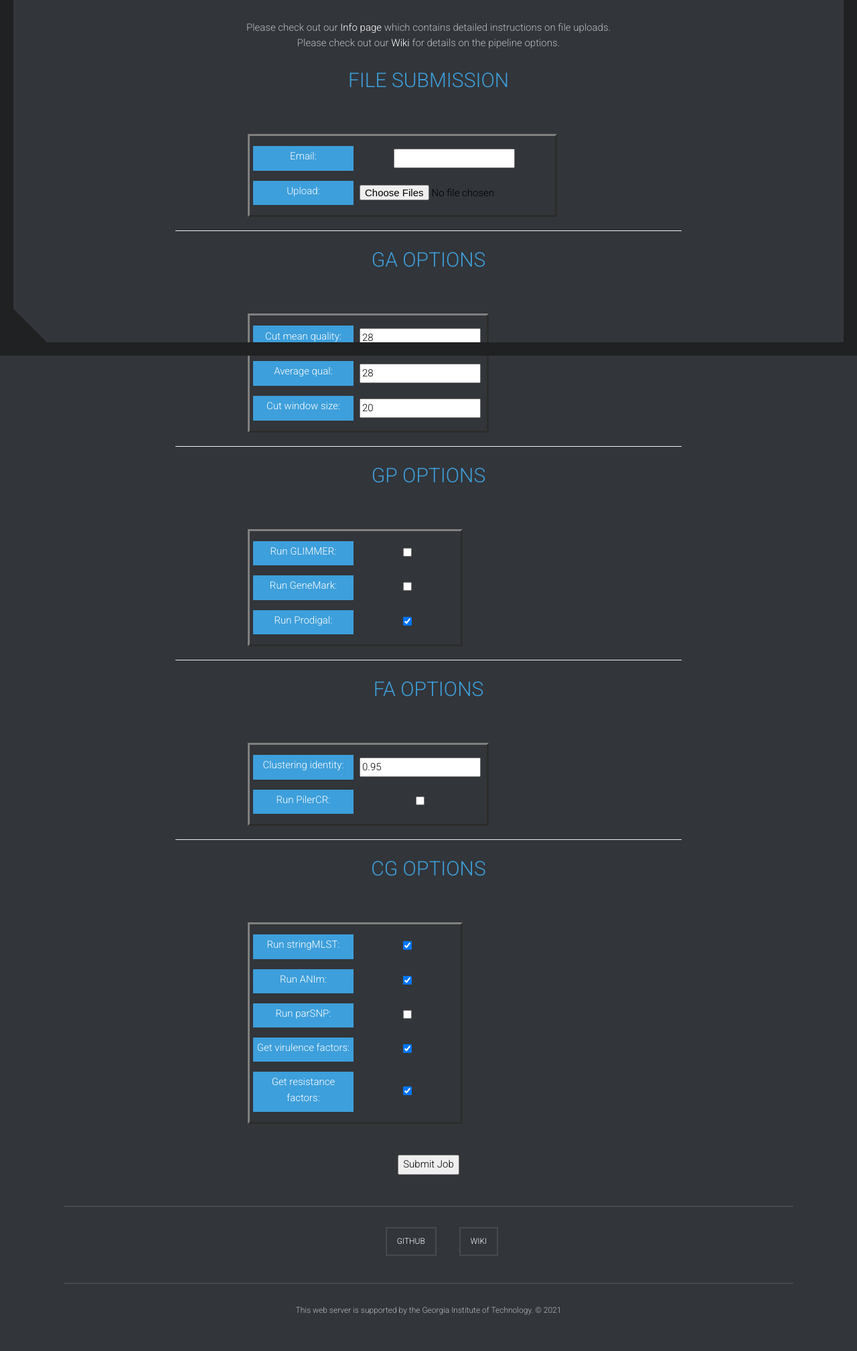
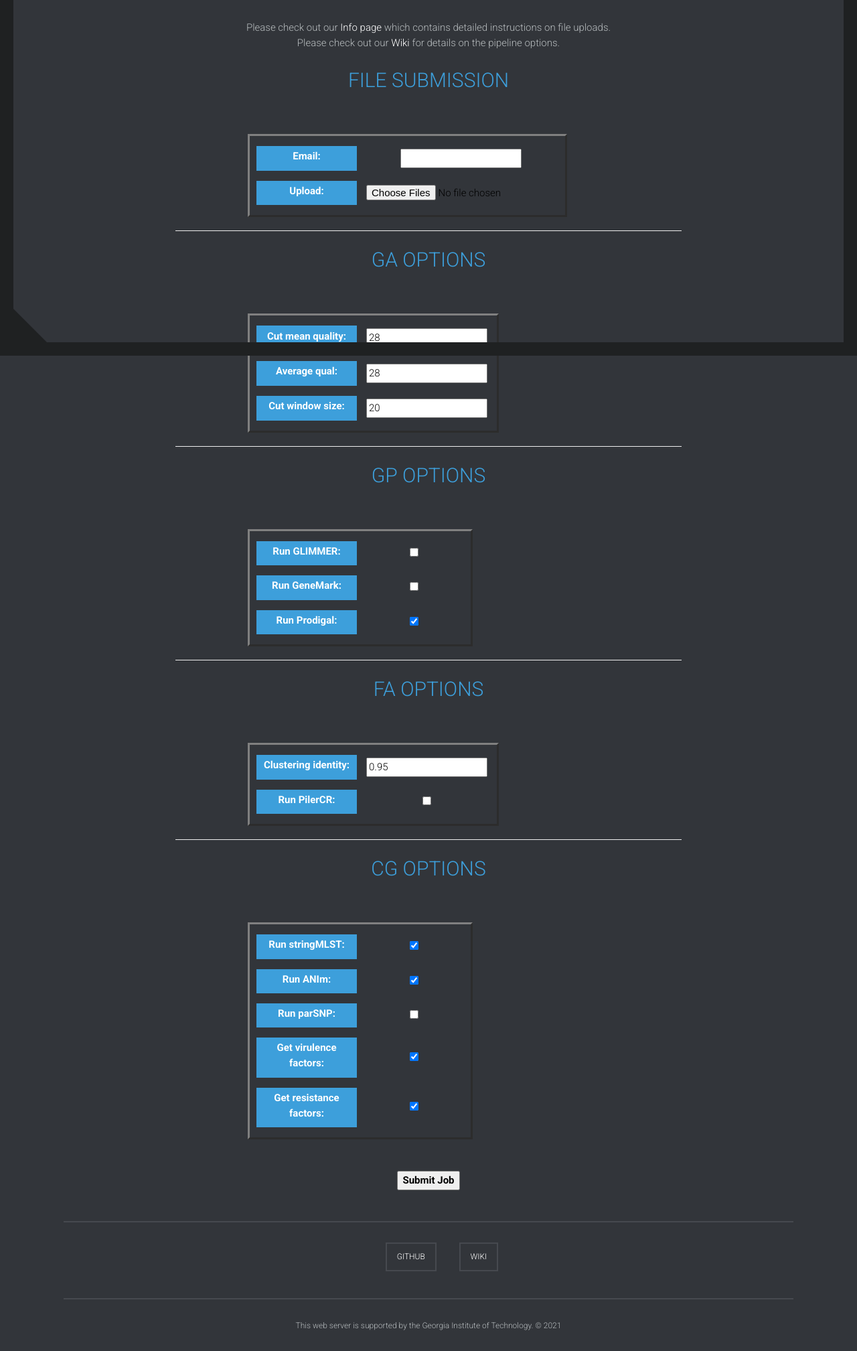
Before and after one commit to taylorSci/BIOL-7210_Predictive-web-server, a Django app: page /fbp/options/GA-CG in a window 1280 px wide. Shown: the part 269-2286 px from the top of the page at 67% size. Before the commit the page ends 2232 px from the top, so only its background shows below. Run offline with Django 3.2, Linux system fonts and the light colour scheme; some libraries are stand-ins or nearby versions.

Commit message:
Improved user input tables. (#56)

```diff
--- a/django/foodbornePathogen/templates/foodbornePathogen/options.html
+++ b/django/foodbornePathogen/templates/foodbornePathogen/options.html
@@ -18,14 +18,15 @@
             {% csrf_token %}
             {% load static %}
              <style>
-                  table {
+               table {
                     border-collapse: separate;
-                    border-spacing: 5px 15px;
+                    border-spacing: 10px 15px;
                     margin-left: 350px;
                   }
                   th {
                     background-color: #3d9fdb;
                     color: white;
+		    font-weight: bold;
                   }
                   th,
                   td {
@@ -35,7 +36,7 @@
                     padding: 4px;
                   }
                   h2 {
-                    color: #3d9fdb;
+                      color: #3d9fdb;
                   }
             </style>
             <table border= "3">
@@ -54,7 +55,7 @@
 
             {% endfor %}
             <br></br>
-            <div style="text-align: center;"><input type="submit" value="Submit Job"></div>
+            <div style="text-align: center;"><input type="submit" value="Submit Job" style="color: black;font-weight: bold"></div>
             <br></br>
         </form>
     </main>
```
Also changed, not shown: django/foodbornePathogen/templates/foodbornePathogen/index.html (+5 -5 lines).
